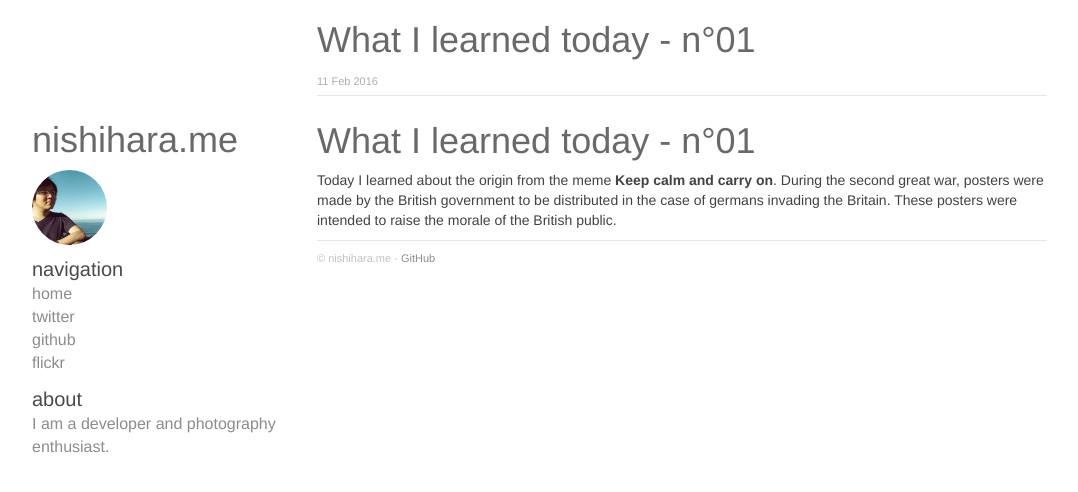
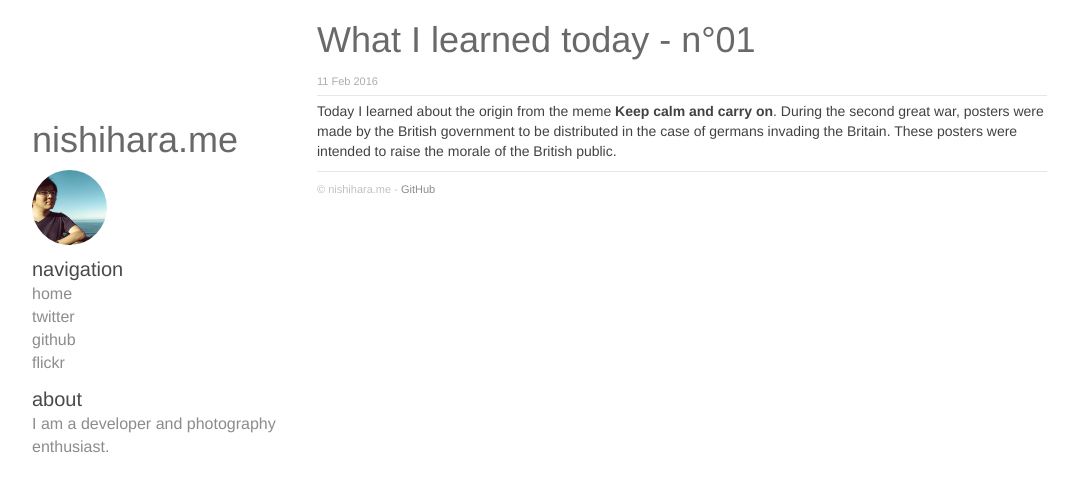
Before and after one commit to anishihara/anishihara.github.io, a Jekyll site: the page built from _posts/2016-02-11-what-i-learned-today-1.md, in a window 1280 px wide. Shown: the top 492 px of the page, without its empty margins (53-1131 px from the left). Built offline with Jekyll 4.4.1, drawn with Linux system fonts in a browser that asks for light colours; nearby versions of some CDN libraries; comment, search, counter and statistics services are not loaded.

Commit message:
Removes title from markdown.

```diff
--- a/_posts/2016-02-11-what-i-learned-today-1.md
+++ b/_posts/2016-02-11-what-i-learned-today-1.md
@@ -11,8 +11,6 @@ sitemap:
   changefreq: monthly
 ---
 
-# What I learned today - n°01
-
 Today I learned about the origin from the meme **Keep calm and carry on**. During the second great war, posters were
 made by the British government to be distributed in the case of germans invading the Britain. These posters were intended to
 raise the morale of the British public.
```
